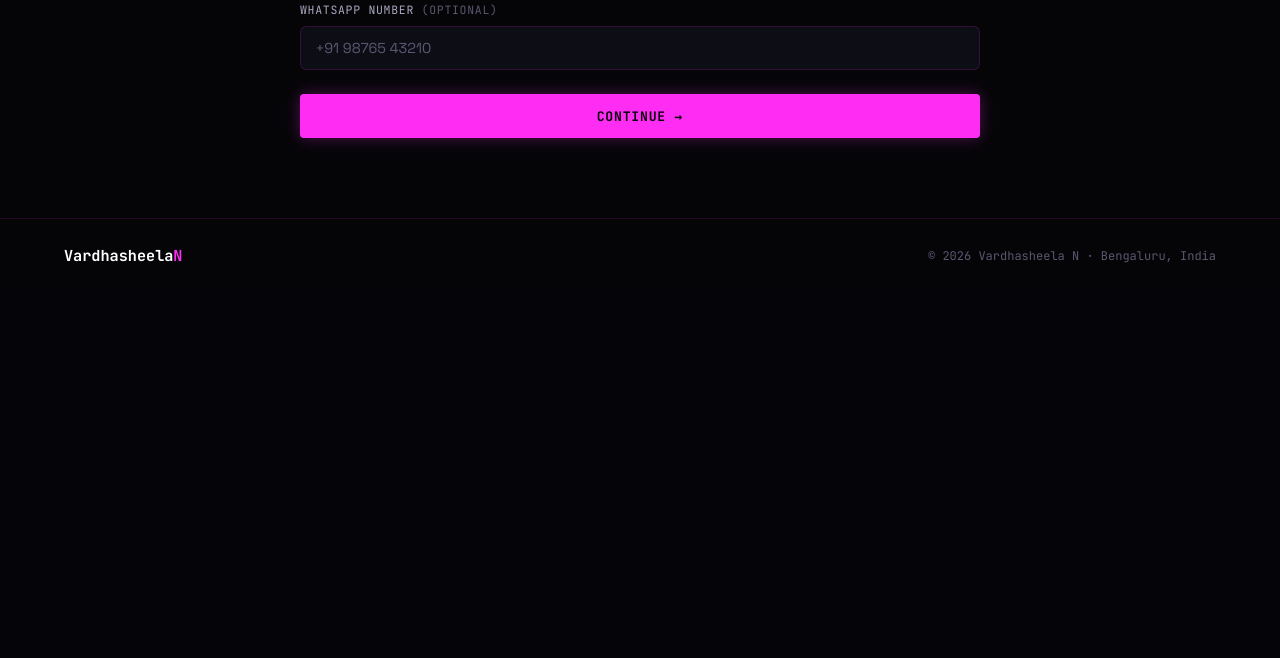
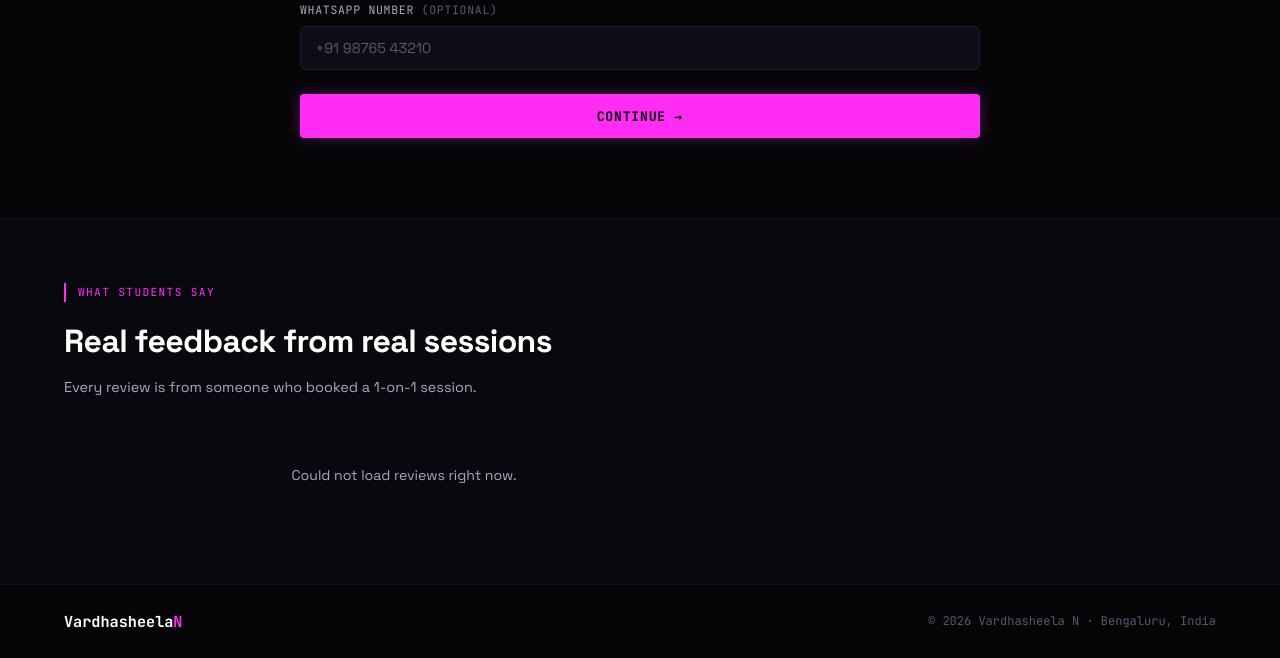
Before and after one commit to vardhasheelan-creator/vardhasheela-portfolio, a Flask app: page / in a window 1280 px wide. Shown: the part 1830-2488 px from the top of the page. Before the commit the page ends 2093 px from the top, so only its background shows below. Run offline with Flask 3, Linux system fonts and the light colour scheme; parts of the project's set-up code (start-up, migrations or seed data) failed here and were passed over.

Commit message:
Fix testimonials section + add favicon

```diff
--- a/templates/consult.html
+++ b/templates/consult.html
@@ -1,9 +1,11 @@
 <!DOCTYPE html>
-<html lang="en">
+<html lang="en"><!-- v2-testimonials -->
 <head>
 <meta charset="UTF-8"/>
 <meta name="viewport" content="width=device-width, initial-scale=1.0"/>
 <title>Book a 1-on-1 Session — Vardhasheela N</title>
+<link rel="icon" href="/assets/vardhasheela.jpeg" type="image/jpeg"/>
+<link rel="apple-touch-icon" href="/assets/vardhasheela.jpeg"/>
 <link href="https://fonts.googleapis.com/css2?family=Space+Grotesk:wght@300;400;500;600;700&family=JetBrains+Mono:wght@400;500;700&display=swap" rel="stylesheet"/>
 <style>
 *,*::before,*::after{box-sizing:border-box;margin:0;padding:0;}
@@ -515,6 +517,18 @@ footer p{font-size:0.75rem;color:var(--dim);font-family:var(--mono);}
   </div>
 </div>
 
+<hr class="divider"/>
+
+<!-- TESTIMONIALS v2 -->
+<div class="testimonials-section">
+  <div class="section-tag">what students say</div>
+  <h2>Real feedback from real sessions</h2>
+  <p class="sub">Every review is from someone who booked a 1-on-1 session.</p>
+  <div class="testimonials-grid" id="testimonials-grid">
+    <div class="t-loading">loading reviews...</div>
+  </div>
+</div>
+
 <footer>
   <a class="footer-logo" href="https://vardhasheelan.com">Vardhasheela<span>N</span></a>
   <p>© 2026 Vardhasheela N · Bengaluru, India</p>
```
